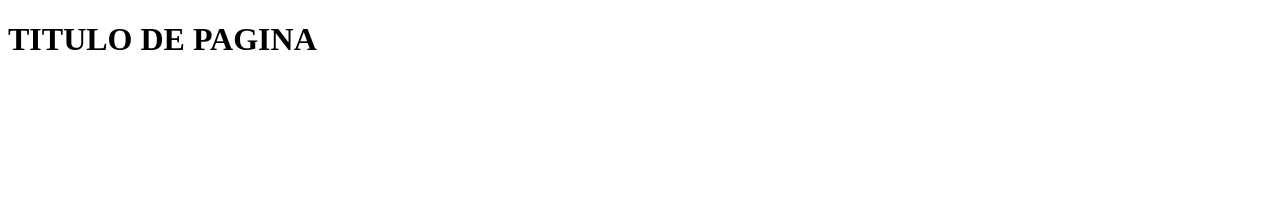
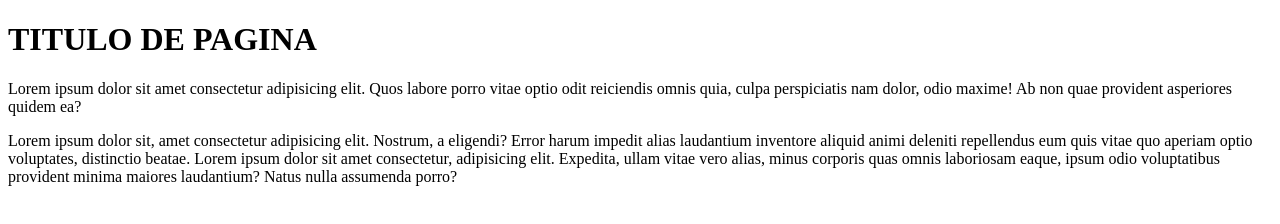
Before and after one commit to PaulinaCN1419/pruebaGit, a plain HTML site: page index.html in a window 1280 px wide. Drawn offline with Linux system fonts and the light colour scheme.

Commit message:
Colocacion de prrafos

```diff
--- a/index.html
+++ b/index.html
@@ -7,6 +7,12 @@
 </head>
 <body>
     <h1>TITULO DE PAGINA</h1>
+    <p>Lorem ipsum dolor sit amet consectetur adipisicing elit. Quos labore porro vitae optio odit reiciendis omnis quia, culpa perspiciatis nam dolor, odio maxime! Ab non quae provident asperiores quidem ea?</p>
+
+    <p>
+        Lorem ipsum dolor sit, amet consectetur adipisicing elit. Nostrum, a eligendi? Error harum impedit alias laudantium inventore aliquid animi deleniti repellendus eum quis vitae quo aperiam optio voluptates, distinctio beatae.
+        Lorem ipsum dolor sit amet consectetur, adipisicing elit. Expedita, ullam vitae vero alias, minus corporis quas omnis laboriosam eaque, ipsum odio voluptatibus provident minima maiores laudantium? Natus nulla assumenda porro?
+    </p>
 
 </body>
 </html>
```
